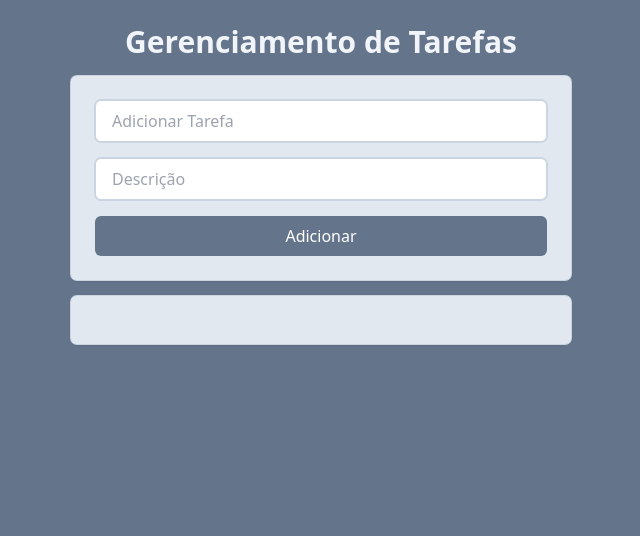
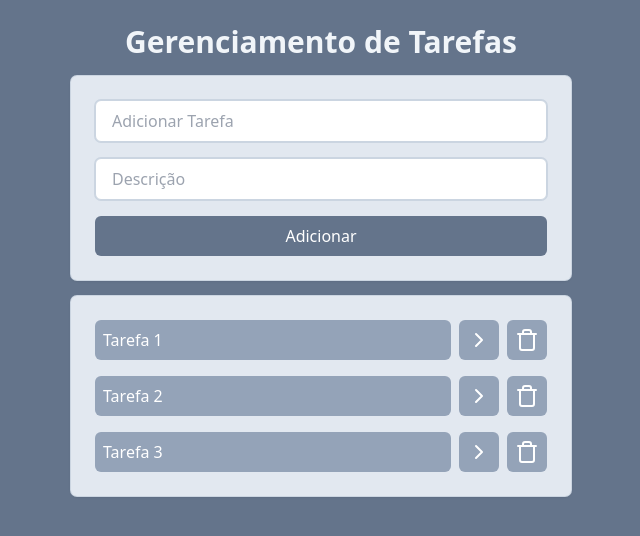
Before and after one commit to hector-oliveira/task-manager, a React (Vite) app: page / in a window 1280 px wide. Shown: the top 536 px of the page, without its empty margins (319-959 px from the left). Built offline with nearby package versions, Linux system fonts and the light colour scheme.

Commit message:
improve: App screen

```diff
--- a/src/App.tsx
+++ b/src/App.tsx
@@ -11,8 +11,29 @@ export interface TaskListProps {
   isCompleted: boolean;
 }
 
+const tasksData: TaskListProps[] = [
+  {
+    id: v4(),
+    title: "Tarefa 1",
+    description: "Descrição da tarefa 1",
+    isCompleted: false,
+  },
+  {
+    id: v4(),
+    title: "Tarefa 2",
+    description: "Descrição da tarefa 2",
+    isCompleted: false,
+  },
+  {
+    id: v4(),
+    title: "Tarefa 3",
+    description: "Descrição da tarefa 3",
+    isCompleted: false,
+  },
+];
+
 function App() {
-  const [tasks, setTasks] = useState<TaskListProps[]>([]);
+  const [tasks, setTasks] = useState<TaskListProps[]>(tasksData);
 
   function onTaskUpdate(taskId: string) {
     const newTasks = tasks.map((task) => {
```
